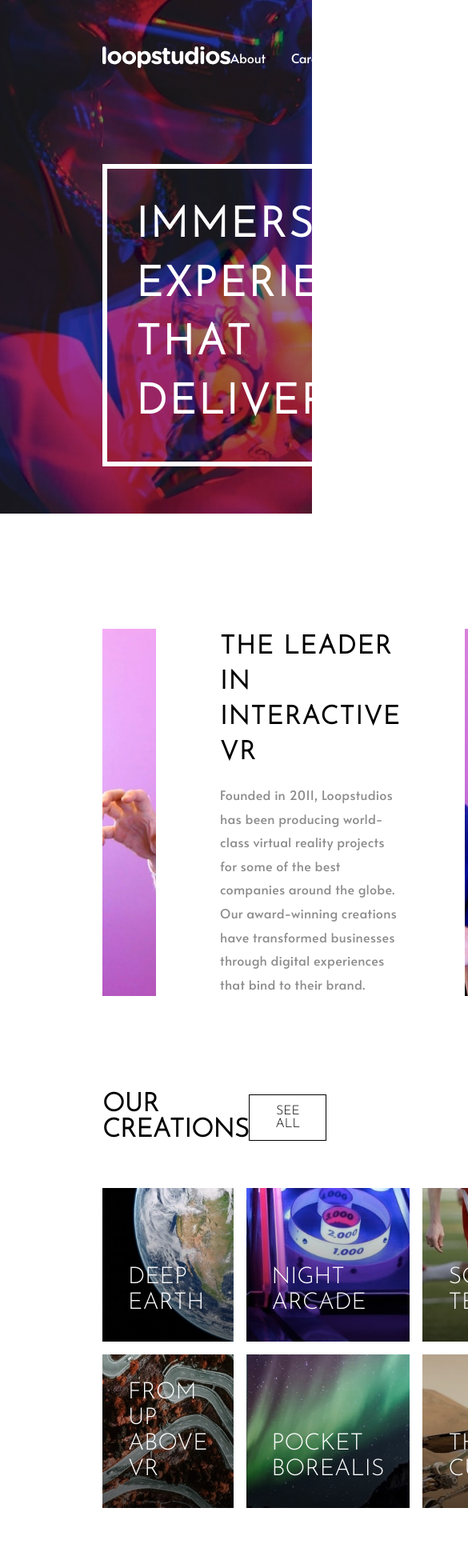
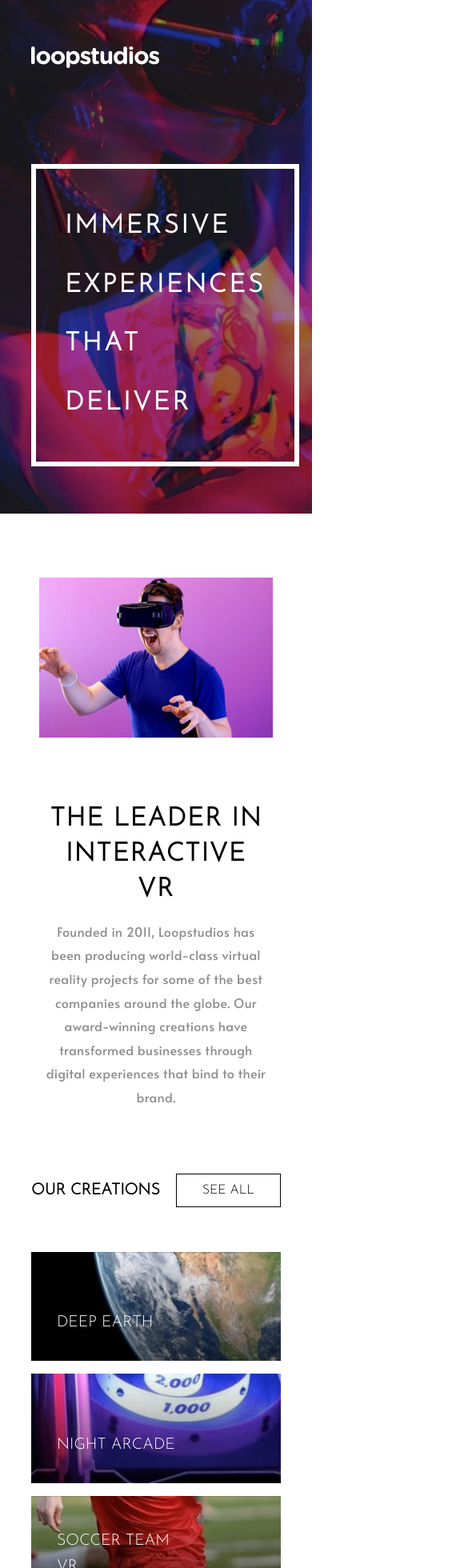
Before and after one commit to VasuBeachoo/loopstudios-landing-page, a JavaScript app: page / in a window 390 px wide. Shown: the top 1960 px of the page at 80% size, 585 px wide, since content can reach past the window. Built offline with nearby package versions, Linux system fonts and the light colour scheme.

Commit message:
Style mobile landing page layout

```diff
--- a/src/GlobalStyle.js
+++ b/src/GlobalStyle.js
@@ -12,7 +12,7 @@ const GlobalStyle = styled.createGlobalStyle`
     --heading-font: "Josefin Sans", sans-serif;
     --body-font: "Alata", sans-serif;
 
-    --side-padding: 8rem;
+    --side-padding: 10vw;
   }
 
   * {
--- a/src/components/Creations.js
+++ b/src/components/Creations.js
@@ -37,7 +37,7 @@ const HeaderContainer = styled.div`
 const Heading = styled.h2`
   color: var(--Black);
   font-family: var(--heading-font);
-  font-size: 2rem;
+  font-size: clamp(1rem, 5vw, 1.75rem);
   margin: 0;
 `;
 
@@ -61,7 +61,7 @@ const Btn = styled.button`
 
 const GridContainer = styled.div`
   display: grid;
-  grid-template: repeat(2, 1fr) / repeat(4, 1fr);
+  grid-template: auto / repeat(4, 1fr);
   gap: 1rem;
   width: 100%;
 `;
@@ -69,7 +69,7 @@ const GridContainer = styled.div`
 const Caption = styled.p`
   color: var(--White);
   font-family: var(--heading-font);
-  font-size: 1.8rem;
+  font-size: clamp(1rem, 5vw, 1.75rem);
   max-width: 10rem;
   line-height: 2rem;
   margin: 0;
@@ -77,6 +77,7 @@ const Caption = styled.p`
 `;
 
 const Creation = styled.div`
+  grid-area: auto / auto / span 1 / span 1;
   display: flex;
   flex-direction: row;
   justify-content: flex-start;
@@ -101,6 +102,10 @@ const Creation = styled.div`
     ${Caption} {
       color: var(--Black);
     }
+  }
+
+  @media (max-width: 1000px) {
+    grid-area: auto / auto / span 1 / span 4;
   }
 `;
 
--- a/src/components/Feature.js
+++ b/src/components/Feature.js
@@ -10,10 +10,23 @@ const Container = styled.div`
   align-items: flex-end;
   width: 100%;
   padding: 9rem var(--side-padding) 7.5rem;
+
+  @media (max-width: 1000px) {
+    flex-direction: column;
+    justify-content: flex-start;
+    align-items: center;
+    text-align: center;
+    padding-top: 5rem;
+    padding-bottom: 5rem;
+  }
 `;
 
 const Img = styled.img`
-  width: 42rem;
+  width: 50vw;
+
+  @media (max-width: 1000px) {
+    width: 75vw;
+  }
 `;
 
 const TextContainer = styled.div`
@@ -27,6 +40,11 @@ const TextContainer = styled.div`
   background-color: var(--White);
   padding: 5rem 5rem 0;
   z-index: 2;
+
+  @media (max-width: 1000px) {
+    position: static;
+    padding: 5rem 1rem 0;
+  }
 `;
 
 const Heading = styled.h1`
--- a/src/components/Footer.js
+++ b/src/components/Footer.js
@@ -13,6 +13,13 @@ const FooterContainer = styled.div`
   width: 100%;
   background-color: var(--Black);
   padding: 3rem var(--side-padding);
+
+  @media (max-width: 1000px) {
+    flex-direction: column;
+    justify-content: flex-start;
+    align-items: center;
+    gap: 2.5rem;
+  }
 `;
 
 const FooterNavMenu = styled(NavMenu)`
@@ -21,6 +28,18 @@ const FooterNavMenu = styled(NavMenu)`
   align-items: flex-start;
   gap: 1.15rem;
   width: auto;
+
+  @media (max-width: 1000px) {
+    align-items: center;
+    gap: 1.75rem;
+
+    div {
+      flex-direction: column;
+      justify-content: flex-start;
+      align-items: center;
+      text-align: center;
+    }
+  }
 `;
 
 const Container = styled.div`
@@ -29,6 +48,11 @@ const Container = styled.div`
   justify-content: flex-start;
   align-items: flex-end;
   gap: 0.65rem;
+
+  @media (max-width: 1000px) {
+    align-items: center;
+    text-align: center;
+  }
 `;
 
 const SocialIcons = styled.div`
@@ -52,10 +76,11 @@ const Icon = styled.img`
 `;
 
 const Copyright = styled.p`
+  text-align: right;
   color: var(--Very-Dark-Gray);
   font-family: var(--body-font);
   font-size: 0.9rem;
-  margin: 0;
+  margin: 0 0 0 1rem;
 `;
 
 const Footer = () => {
--- a/src/components/Intro.js
+++ b/src/components/Intro.js
@@ -16,10 +16,20 @@ const Container = styled.div`
   padding: 3.65rem var(--side-padding);
 `;
 
+const IntroNavMenu = styled(NavMenu)`
+  display: flex;
+
+  @media (max-width: 1000px) {
+    div {
+      display: none;
+    }
+  }
+`;
+
 const Heading = styled.h1`
   color: var(--White);
   font-family: var(--heading-font);
-  font-size: 3.25rem;
+  font-size: clamp(2rem, 5vw, 3.25rem);
   letter-spacing: 0.2rem;
   line-height: 4.6rem;
   max-width: 35rem;
@@ -31,7 +41,7 @@ const Heading = styled.h1`
 const Intro = () => {
   return (
     <Container>
-      <NavMenu />
+      <IntroNavMenu />
       <Heading>IMMERSIVE EXPERIENCES THAT DELIVER</Heading>
     </Container>
   );
--- a/src/components/NavMenu.js
+++ b/src/components/NavMenu.js
@@ -18,6 +18,7 @@ const Link = styled.p`
   user-select: none;
   color: var(--White);
   font-family: var(--body-font);
+  font-size: clamp(1rem, 0.5vw, 2rem);
   margin: 0;
   transition: 0.2s;
 
```
